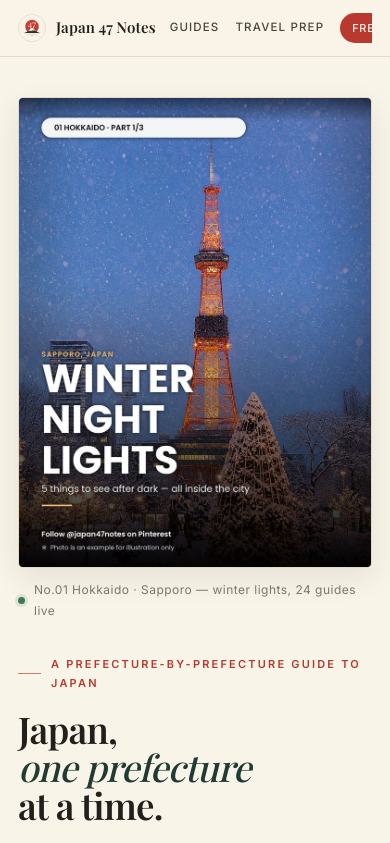
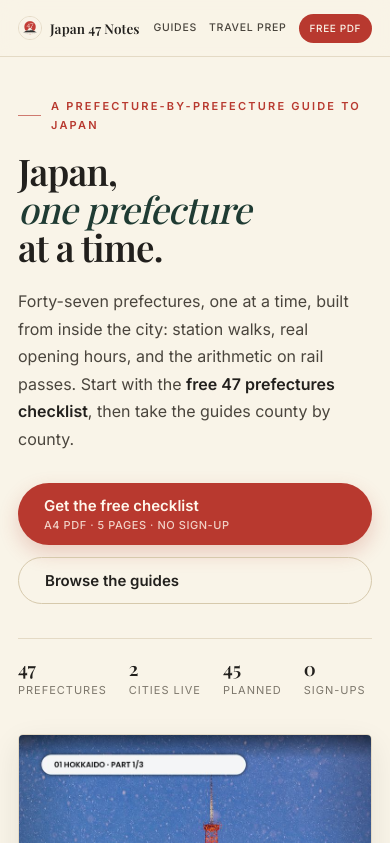
Before and after one commit to umaucuu-bot/japan47notes, a plain HTML site: page index.html in a window 390 px wide. Shown: the top 843 px of the page. Drawn offline with nearby package versions, Linux system fonts and the light colour scheme; a web font is replaced by a local one.

Commit message:
Mobile polish: header fits 390px, copy first in hero, swipeable checklist previews

```diff
--- a/index.html
+++ b/index.html
@@ -135,10 +135,11 @@
     box-shadow:var(--shadow);
   }
   .hero-figure figcaption{
-    display:flex;align-items:center;gap:9px;margin-top:12px;
+    display:flex;align-items:flex-start;gap:9px;margin-top:12px;
     font-size:12px;letter-spacing:.04em;color:var(--muted);
   }
   .dot{width:7px;height:7px;border-radius:50%;background:#3C7A5C;box-shadow:0 0 0 3px rgba(60,122,92,.14);flex:0 0 auto;}
+  .hero-figure figcaption .dot{margin-top:6px;}
   .vertical{
     position:absolute;right:-30px;top:0;
     writing-mode:vertical-rl;font-size:11px;letter-spacing:.42em;color:var(--muted-light);
@@ -401,27 +402,36 @@
   }
   @media (max-width:860px){
     .hero-grid{grid-template-columns:1fr;gap:34px;}
-    .hero-figure{max-width:420px;order:-1;}
+    .hero-figure{max-width:420px;}
     .vertical{display:none;}
     h1{font-size:clamp(2.3rem,8vw,3.4rem);}
     .check-grid{grid-template-columns:1fr;gap:36px;}
     .previews{max-width:520px;}
-    .site-nav{gap:18px;font-size:11.5px;}
+    .site-nav{gap:16px;font-size:11.5px;}
     .brand span{font-size:15px;}
   }
   @media (max-width:680px){
     body{font-size:16px;}
     .container{padding:0 18px;}
-    .head-inner{height:56px;gap:14px;}
-    .site-nav{gap:16px;}
+    .head-inner{height:56px;gap:10px;}
+    .brand{gap:8px;}
+    .brand span{font-size:13.5px;}
+    .brand img{width:24px;height:24px;}
+    .site-nav{gap:12px;font-size:10.5px;letter-spacing:.07em;}
     .site-nav a.nav-hide{display:none;}
-    .site-nav .nav-cta{padding:6px 12px;font-size:11px;}
+    .site-nav .nav-cta{padding:6px 11px;font-size:10px;}
     .stats{gap:0 22px;}
     .stats b{font-size:19px;}
     .guide-grid{grid-template-columns:repeat(2,minmax(0,1fr));gap:12px;}
     .guide-title{font-size:1rem;}
     .guide-meta{font-size:11.5px;}
     .previews figure:nth-child(2),.previews figure:nth-child(3){transform:none;}
+    .previews{
+      display:flex;gap:12px;overflow-x:auto;padding-bottom:6px;
+      scroll-snap-type:x mandatory;-webkit-overflow-scrolling:touch;max-width:none;
+    }
+    .previews figure{flex:0 0 62%;scroll-snap-align:start;}
+    .previews::-webkit-scrollbar{height:0;}
     .cols-2,.cols-3{grid-template-columns:1fr;}
     .rail-side{flex-direction:column;}
     .pref-grid{grid-template-columns:repeat(auto-fill,minmax(94px,1fr));gap:7px;}
@@ -430,7 +440,7 @@
     .cta-row .btn{width:100%;}
     .download-cta{max-width:none;}
   }
-  @media (max-width:400px){
+  @media (max-width:340px){
     .guide-grid{grid-template-columns:1fr;}
     .guide-media{aspect-ratio:4/5;}
   }
@@ -518,7 +528,7 @@
       <figure class="hero-figure">
         <span class="vertical" aria-hidden="true">四十七都道府県</span>
         <img id="hero-img" src="assets/hero-sapporo.jpg" width="760" height="1013" alt="Cover of the Sapporo guide: Sapporo TV Tower lit orange through falling snow at night" fetchpriority="high">
-        <figcaption><span class="dot" aria-hidden="true"></span>No.01 Hokkaido · Sapporo — winter lights, 24 guides live</figcaption>
+        <figcaption><span class="dot" aria-hidden="true"></span>No.01 Hokkaido · Sapporo — 24 guides live</figcaption>
       </figure>
     </div>
   </section>
```
